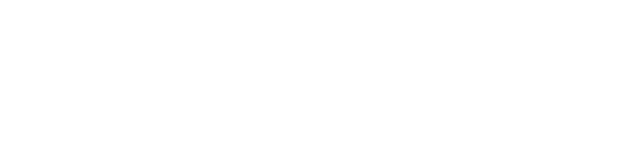
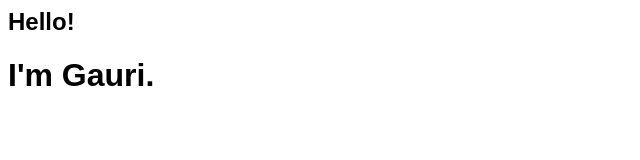
Before and after one commit to GauriNalegaonkar/portfolio, a plain HTML site: page index.html in a window 1280 px wide. Shown: the whole page, without its empty margins (0-640 px from the left). Drawn offline with Linux system fonts and the light colour scheme.

Commit message:
Basic of site

```diff
--- a/index.html
+++ b/index.html
@@ -4,8 +4,15 @@
     <meta http-equiv="X-UA-Compatible" content="IE=edge">
     <meta name="viewport" content="width=device-width, initial-scale=1.0">
     <title>Gauri Nalegaonkar</title>
+
+    <style>
+        html, body {
+            font-family: sans-serif;
+        }
+    </style>
 </head>
 <body>
-
+    <h2>Hello!</h2>
+    <h1>I'm Gauri.</h1>
 </body>
 </html>
```
